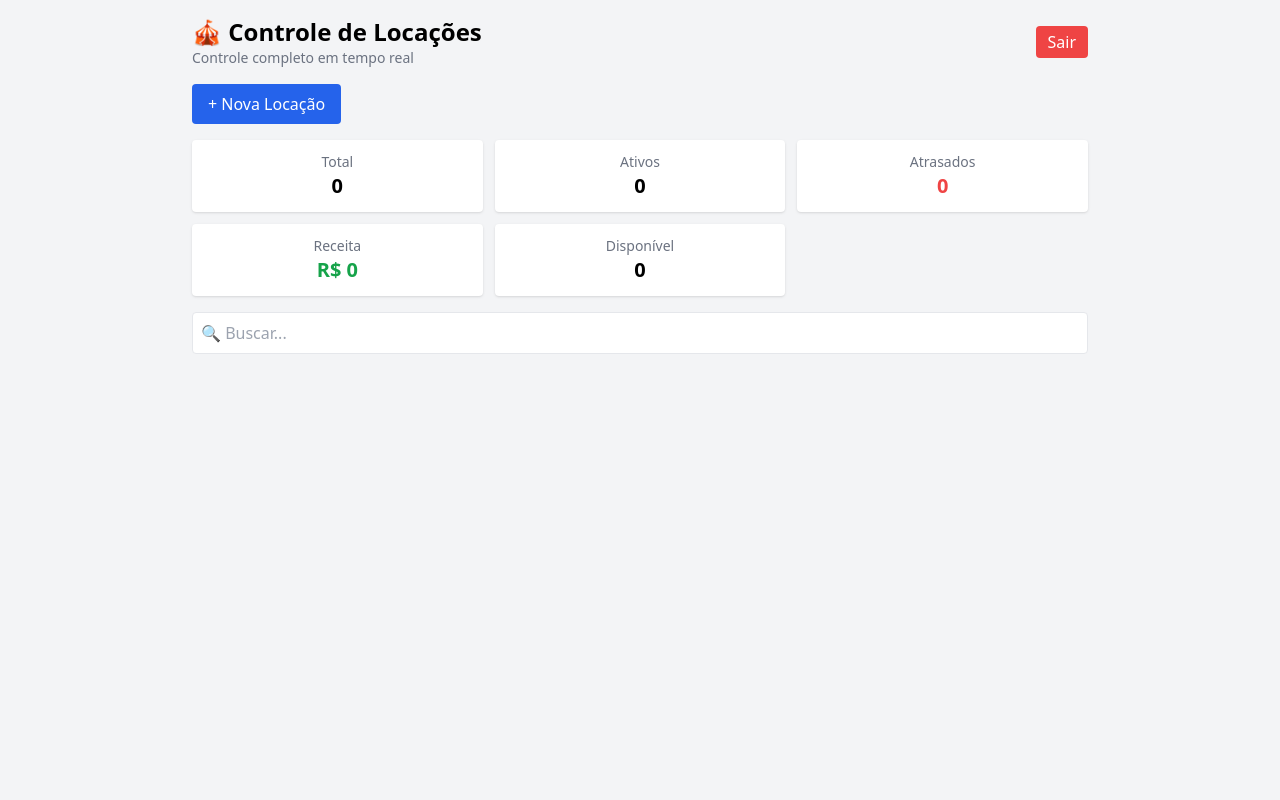
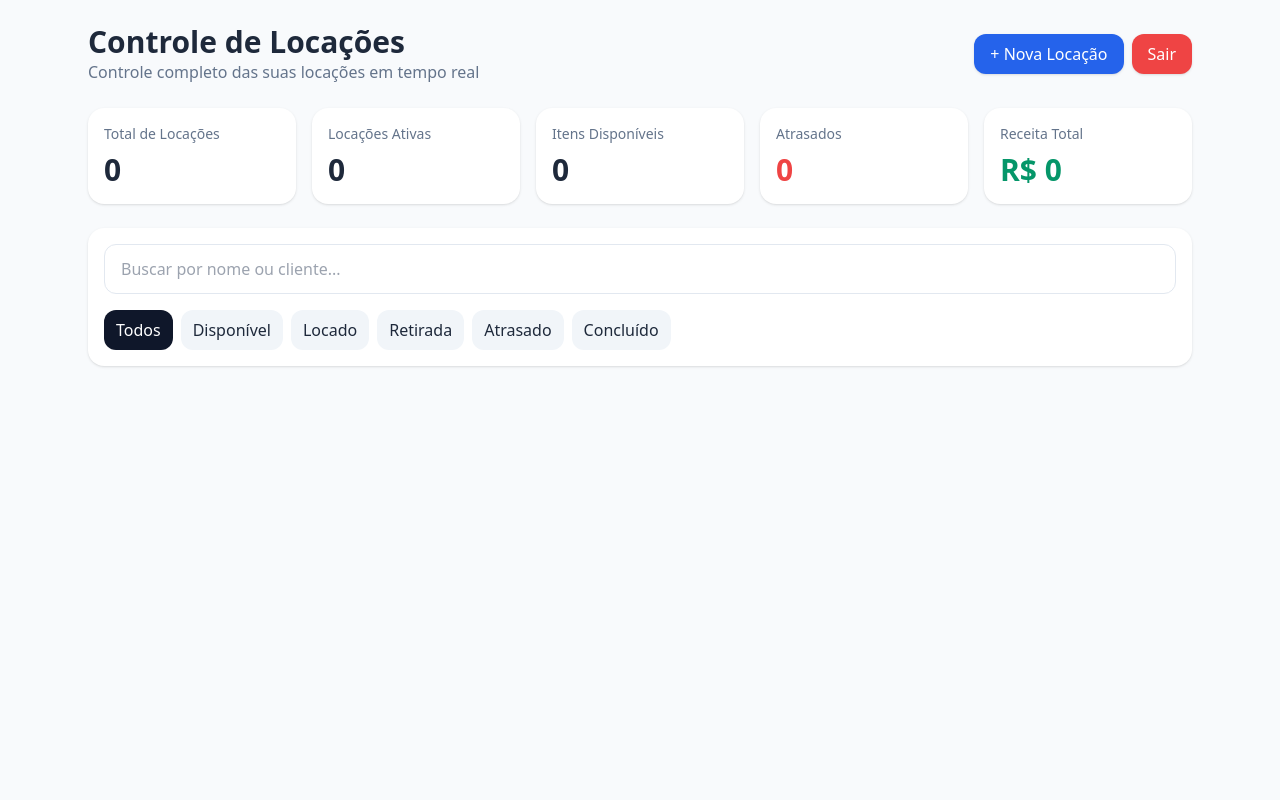
Before and after one commit to yuguzero/gestao-1.0, a Flask app: page / in a window 1280 px wide. Run offline with Flask 3, Linux system fonts and the light colour scheme; the visitor is signed in with stand-in values (Sample User, id 1); data that the repository does not hold is empty; some libraries are stand-ins or nearby versions.

Commit message:
Update index.html

```diff
--- a/templates/index.html
+++ b/templates/index.html
@@ -1,179 +1,237 @@
 <!DOCTYPE html>
-<html>
+<html lang="pt-BR">
 <head>
+    <meta charset="UTF-8">
+    <meta name="viewport" content="width=device-width, initial-scale=1.0">
     <title>Gestão AeG</title>
+    <script src="https://cdn.tailwindcss.com"></script>
+</head>
+<body class="bg-slate-50 text-slate-800">
 
-    <script src="https://cdn.jsdelivr.net/npm/chart.js"></script>
-    <script src="https://cdn.tailwindcss.com"></script>
+<div class="min-h-screen">
+    <div class="max-w-6xl mx-auto p-4 md:p-6">
 
-    <link rel="manifest" href="/manifest.json">
-</head>
-
-<body class="bg-gray-100 p-4">
-
-<div class="max-w-4xl mx-auto">
-
-    <!-- HEADER -->
-    <div class="flex justify-between items-center mb-4">
+        <div class="flex flex-col gap-4 md:flex-row md:items-center md:justify-between mb-6">
             <div>
-            <h1 class="text-2xl font-bold">🎪 Controle de Locações</h1>
-            <p class="text-gray-500 text-sm">Controle completo em tempo real</p>
+                <h1 class="text-3xl font-bold">Controle de Locações</h1>
+                <p class="text-slate-500">Controle completo das suas locações em tempo real</p>
             </div>
 
-        <a href="/logout" class="bg-red-500 text-white px-3 py-1 rounded">Sair</a>
+            <div class="flex gap-2">
+                <button onclick="abrirModal()" class="bg-blue-600 hover:bg-blue-700 text-white px-4 py-2 rounded-xl shadow">
+                    + Nova Locação
+                </button>
+                <a href="/logout" class="bg-red-500 hover:bg-red-600 text-white px-4 py-2 rounded-xl shadow text-center">
+                    Sair
+                </a>
+            </div>
         </div>
 
-    <!-- BOTÃO -->
-    <button onclick="abrirModal()" class="bg-blue-600 text-white px-4 py-2 rounded mb-4">
-        + Nova Locação
-    </button>
-
-    <!-- CARDS -->
-    <div class="grid grid-cols-2 md:grid-cols-3 gap-3 mb-4 text-center">
-
-        <div class="bg-white p-3 rounded shadow">
-            <p class="text-gray-500 text-sm">Total</p>
-            <h2 id="total" class="text-xl font-bold">0</h2>
+        <div class="grid grid-cols-1 sm:grid-cols-2 xl:grid-cols-5 gap-4 mb-6">
+            <div class="bg-white rounded-2xl shadow p-4">
+                <p class="text-sm text-slate-500">Total de Locações</p>
+                <h2 id="total" class="text-3xl font-bold mt-2">0</h2>
             </div>
 
-        <div class="bg-white p-3 rounded shadow">
-            <p class="text-gray-500 text-sm">Ativos</p>
-            <h2 id="ativos" class="text-xl font-bold">0</h2>
+            <div class="bg-white rounded-2xl shadow p-4">
+                <p class="text-sm text-slate-500">Locações Ativas</p>
+                <h2 id="ativos" class="text-3xl font-bold mt-2">0</h2>
             </div>
 
-        <div class="bg-white p-3 rounded shadow">
-            <p class="text-gray-500 text-sm">Atrasados</p>
-            <h2 id="atrasados" class="text-xl font-bold text-red-500">0</h2>
+            <div class="bg-white rounded-2xl shadow p-4">
+                <p class="text-sm text-slate-500">Itens Disponíveis</p>
+                <h2 id="disponivel" class="text-3xl font-bold mt-2">0</h2>
             </div>
 
-        <div class="bg-white p-3 rounded shadow">
-            <p class="text-gray-500 text-sm">Receita</p>
-            <h2 id="lucro" class="text-xl font-bold text-green-600">0</h2>
+            <div class="bg-white rounded-2xl shadow p-4">
+                <p class="text-sm text-slate-500">Atrasados</p>
+                <h2 id="atrasados" class="text-3xl font-bold mt-2 text-red-500">0</h2>
             </div>
 
-        <div class="bg-white p-3 rounded shadow">
-            <p class="text-gray-500 text-sm">Disponível</p>
-            <h2 id="disponivel" class="text-xl font-bold">0</h2>
+            <div class="bg-white rounded-2xl shadow p-4">
+                <p class="text-sm text-slate-500">Receita Total</p>
+                <h2 id="receita" class="text-3xl font-bold mt-2 text-emerald-600">R$ 0</h2>
+            </div>
         </div>
 
+        <div class="bg-white rounded-2xl shadow p-4 mb-6">
+            <input
+                id="busca"
+                placeholder="Buscar por nome ou cliente..."
+                class="w-full border border-slate-200 rounded-xl px-4 py-3 outline-none focus:ring-2 focus:ring-blue-500"
+                oninput="carregar()"
+            >
+
+            <div class="flex flex-wrap gap-2 mt-4">
+                <button onclick="setFiltro('todos')" class="px-3 py-2 rounded-xl bg-slate-900 text-white">Todos</button>
+                <button onclick="setFiltro('disponível')" class="px-3 py-2 rounded-xl bg-slate-100">Disponível</button>
+                <button onclick="setFiltro('locado')" class="px-3 py-2 rounded-xl bg-slate-100">Locado</button>
+                <button onclick="setFiltro('retirada')" class="px-3 py-2 rounded-xl bg-slate-100">Retirada</button>
+                <button onclick="setFiltro('atrasado')" class="px-3 py-2 rounded-xl bg-slate-100">Atrasado</button>
+                <button onclick="setFiltro('concluído')" class="px-3 py-2 rounded-xl bg-slate-100">Concluído</button>
+            </div>
         </div>
 
-    <!-- BUSCA -->
-    <input id="busca" placeholder="🔍 Buscar..."
-    class="border p-2 w-full mb-3 rounded" oninput="carregar()">
-
-    <!-- LISTA -->
-    <div id="lista"></div>
-
+        <div id="lista" class="grid grid-cols-1 md:grid-cols-2 gap-4"></div>
+    </div>
 </div>
 
 <script>
+let filtroAtual = "todos";
+
+function setFiltro(filtro) {
+    filtroAtual = filtro;
+    carregar();
+}
+
+function badgeClasse(status) {
+    if (status === "concluído") return "bg-emerald-100 text-emerald-700";
+    if (status === "locado") return "bg-blue-100 text-blue-700";
+    if (status === "disponível") return "bg-slate-100 text-slate-700";
+    if (status === "retirada") return "bg-amber-100 text-amber-700";
+    if (status === "atrasado") return "bg-red-100 text-red-700";
+    return "bg-slate-100 text-slate-700";
+}
+
 async function carregar() {
-    let res = await fetch("/brinquedos")
-    let dados = await res.json()
+    const res = await fetch("/brinquedos");
+    const dados = await res.json();
 
-    let busca = document.getElementById("busca").value.toLowerCase()
-    let lista = document.getElementById("lista")
-    lista.innerHTML = ""
+    const busca = (document.getElementById("busca")?.value || "").toLowerCase();
+    const lista = document.getElementById("lista");
+    lista.innerHTML = "";
 
-    let total = 0
-    let lucro = 0
-    let ativos = 0
-    let atrasados = 0
-    let disponivel = 0
+    let total = 0;
+    let ativos = 0;
+    let disponivel = 0;
+    let atrasados = 0;
+    let receita = 0;
 
-    let hoje = new Date()
+    const hoje = new Date();
 
-    dados.forEach(b => {
+    dados.forEach((b) => {
+        const nome = (b.nome || "").toLowerCase();
+        const cliente = (b.cliente || "").toLowerCase();
+        const valor = Number(b.valor || 0);
 
-        if (
-            (b.nome || "").toLowerCase().includes(busca) ||
-            (b.cliente || "").toLowerCase().includes(busca)
-        ) {
+        let statusVisual = b.status || "disponível";
 
-            total++
+        const temBusca = nome.includes(busca) || cliente.includes(busca);
+        if (!temBusca) return;
 
-            if (b.status === "concluído") lucro += Number(b.valor || 0)
-            if (b.status === "locado") ativos++
-            if (b.status === "disponível") disponivel++
-
-            let atrasado = false
+        let itemAtrasado = false;
         if (b.retirada) {
-                let data = new Date(b.retirada)
-                if (data < hoje && b.status !== "concluído") {
-                    atrasado = true
-                    atrasados++
+            const dataRetirada = new Date(b.retirada);
+            if (dataRetirada < hoje && statusVisual !== "concluído") {
+                itemAtrasado = true;
+                statusVisual = "atrasado";
             }
         }
 
-            let cor = atrasado ? "border-red-400" : "border-gray-200"
+        if (filtroAtual !== "todos" && statusVisual !== filtroAtual) return;
+
+        total++;
+
+        if (statusVisual === "locado" || statusVisual === "retirada") ativos++;
+        if (statusVisual === "disponível") disponivel++;
+        if (statusVisual === "atrasado") atrasados++;
+        if (b.status === "concluído") receita += valor;
+
+        const borda = itemAtrasado ? "border-red-300" : "border-slate-200";
 
         lista.innerHTML += `
-            <div class="bg-white p-3 rounded shadow mb-2 border ${cor}">
-                <div class="flex justify-between">
-                    <b>${b.nome}</b>
-                    <span class="text-sm">${b.status}</span>
+            <div class="bg-white rounded-2xl shadow p-5 border ${borda}">
+                <div class="flex items-start justify-between gap-3">
+                    <div>
+                        <h3 class="text-xl font-semibold">${b.nome || "Sem nome"}</h3>
+                        <p class="text-slate-500 mt-1">${b.cliente || "Sem cliente"}</p>
+                    </div>
+                    <span class="text-sm px-3 py-1 rounded-full ${badgeClasse(statusVisual)}">
+                        ${statusVisual}
+                    </span>
                 </div>
 
-                <p class="text-sm text-gray-600">👤 ${b.cliente || "—"}</p>
-                <p class="text-sm text-gray-600">💰 R$${b.valor || 0}</p>
+                <div class="mt-4 space-y-1 text-sm text-slate-600">
+                    <p>💰 Valor: R$ ${valor}</p>
+                    <p>📞 Telefone: ${b.telefone || "—"}</p>
+                    <p>📅 Entrega: ${b.entrega || "—"}</p>
+                    <p>📦 Retirada: ${b.retirada || "—"}</p>
+                </div>
 
-                <div class="flex gap-2 mt-2">
-                    <button onclick="mudarStatus(${b.id}, 'locado')" class="bg-blue-500 text-white px-2 rounded">📦</button>
-                    <button onclick="mudarStatus(${b.id}, 'concluído')" class="bg-green-500 text-white px-2 rounded">✔</button>
-                    <button onclick="deletar(${b.id})" class="bg-red-500 text-white px-2 rounded">🗑️</button>
+                <div class="flex flex-wrap gap-2 mt-4">
+                    <button onclick="mudarStatus(${b.id}, 'disponível')" class="px-3 py-2 rounded-xl bg-slate-100 hover:bg-slate-200">
+                        Disponível
+                    </button>
+                    <button onclick="mudarStatus(${b.id}, 'locado')" class="px-3 py-2 rounded-xl bg-blue-500 hover:bg-blue-600 text-white">
+                        Locado
+                    </button>
+                    <button onclick="mudarStatus(${b.id}, 'retirada')" class="px-3 py-2 rounded-xl bg-amber-500 hover:bg-amber-600 text-white">
+                        Retirada
+                    </button>
+                    <button onclick="mudarStatus(${b.id}, 'concluído')" class="px-3 py-2 rounded-xl bg-emerald-500 hover:bg-emerald-600 text-white">
+                        Concluir
+                    </button>
+                    <button onclick="deletarItem(${b.id})" class="px-3 py-2 rounded-xl bg-red-500 hover:bg-red-600 text-white">
+                        Excluir
+                    </button>
                 </div>
-            </div>`
-        }
-    })
+            </div>
+        `;
+    });
 
-    document.getElementById("total").innerText = total
-    document.getElementById("lucro").innerText = "R$ " + lucro
-    document.getElementById("ativos").innerText = ativos
-    document.getElementById("atrasados").innerText = atrasados
-    document.getElementById("disponivel").innerText = disponivel
+    document.getElementById("total").innerText = total;
+    document.getElementById("ativos").innerText = ativos;
+    document.getElementById("disponivel").innerText = disponivel;
+    document.getElementById("atrasados").innerText = atrasados;
+    document.getElementById("receita").innerText = `R$ ${receita}`;
 }
 
 async function mudarStatus(id, status) {
     await fetch("/status", {
         method: "POST",
-        headers: {"Content-Type": "application/json"},
+        headers: { "Content-Type": "application/json" },
         body: JSON.stringify({ id, status })
-    })
-    carregar()
+    });
+    carregar();
 }
 
-async function deletar(id) {
+async function deletarItem(id) {
     await fetch("/deletar", {
         method: "POST",
-        headers: {"Content-Type": "application/json"},
+        headers: { "Content-Type": "application/json" },
         body: JSON.stringify({ id })
-    })
-    carregar()
+    });
+    carregar();
 }
 
 async function abrirModal() {
-    let nome = prompt("Nome do brinquedo:")
-    let cliente = prompt("Cliente:")
-    let valor = prompt("Valor:")
+    const nome = prompt("Nome do brinquedo:");
+    if (!nome) return;
 
-    if (!nome) return
+    const cliente = prompt("Cliente:") || "";
+    const telefone = prompt("Telefone:") || "";
+    const entrega = prompt("Data de entrega (AAAA-MM-DD):") || "";
+    const retirada = prompt("Data de retirada (AAAA-MM-DD):") || "";
+    const valor = prompt("Valor:") || "0";
 
     await fetch("/brinquedos", {
         method: "POST",
-        headers: {"Content-Type": "application/json"},
+        headers: { "Content-Type": "application/json" },
         body: JSON.stringify({
             nome,
             cliente,
+            telefone,
+            entrega,
+            retirada,
             valor,
             status: "disponível"
         })
-    })
+    });
 
-    carregar()
+    carregar();
 }
 
-carregar()
+carregar();
 </script>
 
 </body>
```
Lines whose indentation alone changed are shown as unchanged.
